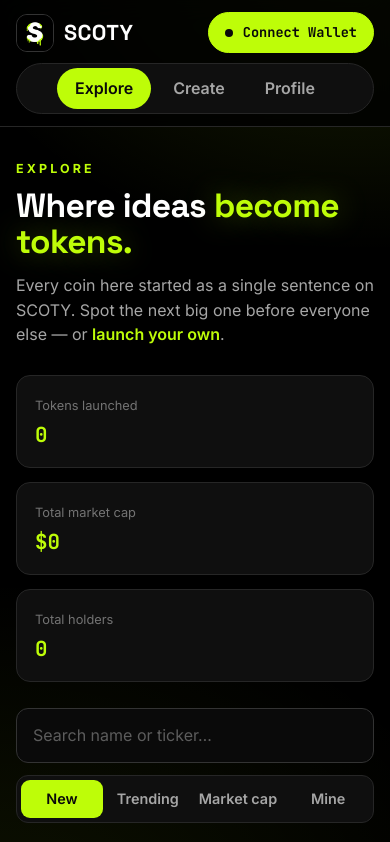
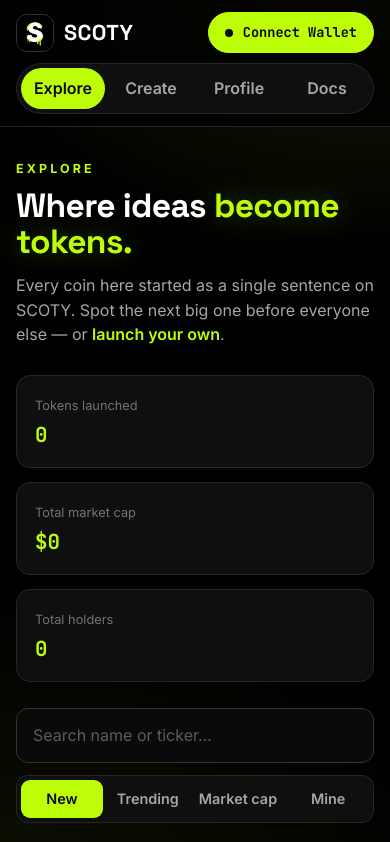
Before and after one commit to Dickybima/SCOTY, a plain HTML site: page index.html in a window 390 px wide. Shown: the top 842 px of the page. Drawn offline with nearby package versions, Linux system fonts and the light colour scheme.

Commit message:
Add Docs to the main menu
Co-Authored-By: Claude Opus 5.5 <noreply@anthropic.com>
Claude-Session: https://claude.ai/code/session_01ApRX4xmFNnNdFHffeVgfUU

```diff
--- a/js/common.js
+++ b/js/common.js
@@ -17,6 +17,7 @@
       <a href="index.html" class="${page === "explore" ? "on" : ""}">Explore</a>
       <a href="create.html" class="${page === "create" ? "on" : ""}">Create</a>
       <a href="profile.html" class="${page === "profile" ? "on" : ""}">Profile</a>
+      <a href="docs.html" class="${page === "docs" ? "on" : ""}">Docs</a>
     </nav>
     <button class="wallet" id="walletBtn"><span class="dot"></span><span id="walletLbl">Connect Wallet</span></button>
   </div></header>`;
--- a/style.css
+++ b/style.css
@@ -162,6 +162,7 @@ label.lbl{display:block;font-size:.82rem;font-weight:600;color:var(--muted);marg
 @media (max-width:820px){
   .nav-in{flex-wrap:wrap;height:auto;padding:12px 0;gap:10px}
   .menu{order:3;margin:0;width:100%;justify-content:center}
+  .menu a{flex:1;text-align:center;padding:8px 6px}
   .wallet{margin-left:auto}
   .tag{display:none}
   .pkg{grid-template-columns:1fr}
```
